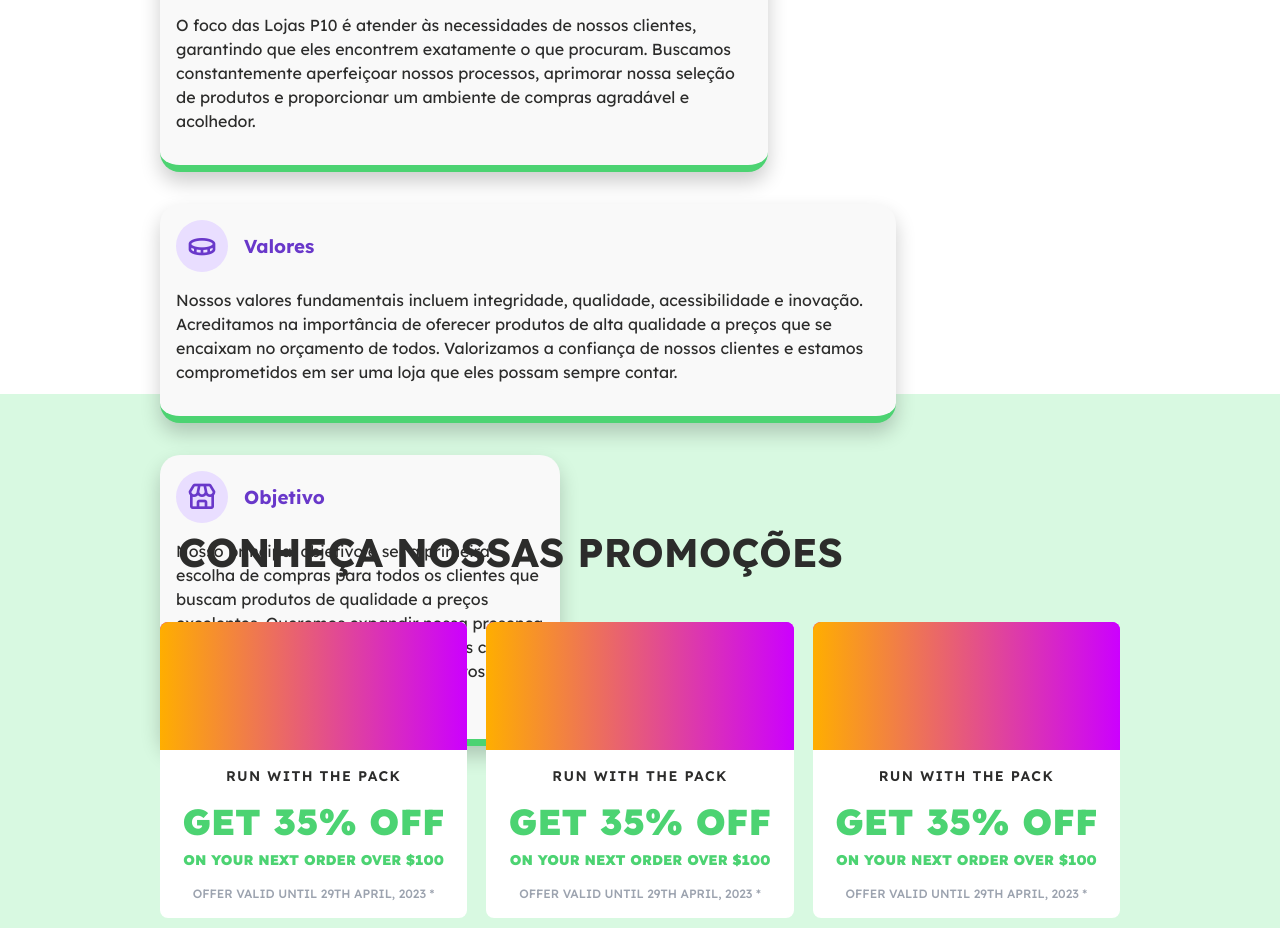
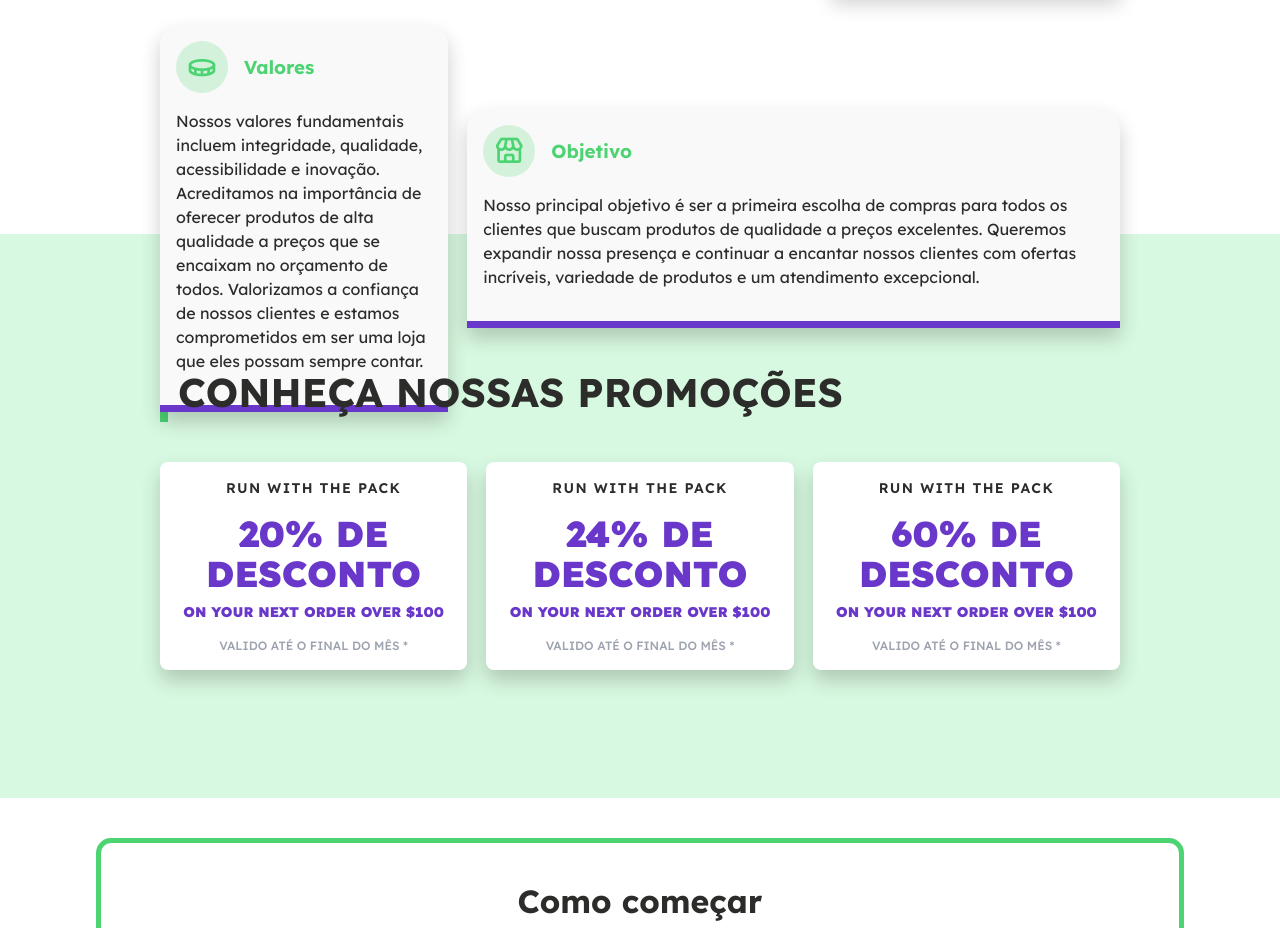
Before and after one commit to Lojas-P10/P10Portal, a plain HTML site: page index.html in a window 1280 px wide. Shown: the part 1526-2454 px from the top of the page. Drawn offline with nearby package versions, Linux system fonts and the light colour scheme.

Commit message:
Alterações

```diff
--- a/assets/css/style.css
+++ b/assets/css/style.css
@@ -9,16 +9,20 @@
   transition: 0.25s ease;
   line-height: 1.5em;
 }
+
 html {
   scroll-behavior: smooth;
 }
+
 body {
   height: 100vh;
   overflow-x: hidden;
 }
+
 main {
   overflow: hidden;
 }
+
 ::selection {
   background-color: #4cd372;
   color: #fff;
@@ -28,6 +32,7 @@ main {
   background-color: #4cd372;
   color: #fff;
 }
+
 .cell-phone {
   position: absolute;
   right: 4%;
@@ -35,6 +40,7 @@ main {
   top: 25%;
   width: 29em;
 }
+
 .square {
   width: 58em;
   height: 31vh;
@@ -76,8 +82,9 @@ section {
   display: flex;
   flex-direction: column;
   gap: 4em;
-  height: 140vh
+  height: 120vh
 }
+
 .h2-section {
   font-size: 2.5em;
   margin-bottom: 1em;
@@ -88,8 +95,8 @@ section {
 .sobre-nos .card {
   box-shadow: 0 10px 20px rgba(0, 0, 0, 0.2);
   height: max-content;
-  border-radius: 20px;
-  border-bottom: 7px solid #4cd372;
+  border-radius: 20px 20px 0 0;
+  border-bottom: 7px solid #6938ca;
   background-color: #f9f9f9;
   padding: 1em;
   display: flex;
@@ -97,42 +104,52 @@ section {
   opacity: 1;
   flex-direction: column;
 }
+
 .sobre-nos .card:hover {
   transform: translateY(-5px);
 }
-.sobre-nos .card:nth-child(1){
-  width: 32em;
+
+.sobre-nos .card:nth-child(1) {
+  width: 68%;
 }
-.sobre-nos .card:nth-child(2){
-  width: 38em;
+
+.sobre-nos .card:nth-child(2) {
+  width: 30%;
 }
-.sobre-nos .card:nth-child(3){
-  width: 46em;
+
+.sobre-nos .card:nth-child(3) {
+  width: 30%;
 }
-.sobre-nos .card:nth-child(4){
-  width: 25em;
+
+.sobre-nos .card:nth-child(4) {
+  width: 68%;
 }
+
 .sobre-nos .card .header {
   display: flex;
   align-items: center;
   gap: 1em;
   margin-bottom: 1em;
 }
+
 .sobre-nos .card p {
   margin-bottom: 1em;
   text-align: start;
 }
+
 .sobre-nos .card h3,
 .sobre-nos .card i {
-  color: #6938ca;
+  color: #4cd372;
 }
+
 .sobre-nos .card i {
   font-size: 2em;
-  background-color: #e9deff;
+  background-color: #4cd37236;
   padding: 10px;
   width: fit-content;
   border-radius: 50%
 }
+
 .diagonal-hero-bg {
   width: 100%;
   height: 100%;
@@ -143,6 +160,7 @@ section {
   clip-path: polygon(0 0, 100% 0, 100% 100%, 0 80%);
   align-items: center;
 }
+
 .missao {
   display: flex;
   flex-direction: column;
@@ -178,27 +196,24 @@ nav .bx {
 .diagonal-hero-bg h3 {
   font-size: 2em;
 }
+
 .promocoes {
   background-color: #d8f9e1;
 }
+
 .promocoes .card {
+  box-shadow: 0 10px 20px rgba(0, 0, 0, 0.2);
   overflow: hidden;
   border-radius: 0.5rem;
   width: 32%;
   background-color: #fff;
 }
 
-.image {
-  height: 8rem;
-  width: 100%;
-  object-fit: cover;
-  background-color: rgb(204, 0, 255);
-  background-image: linear-gradient(to right, rgb(255, 174, 0), rgb(204, 0, 255));
-}
 .promocoes-content {
   display: flex;
   justify-content: space-between;
 }
+
 .promocoes-content .card .content {
   padding: 1rem;
   text-align: center;
@@ -256,6 +271,7 @@ nav .bx {
   text-transform: uppercase;
   color: rgba(156, 163, 175, 1);
 }
+
 .fundo {
   width: 100%;
   background-color: #000000a1;
@@ -352,7 +368,7 @@ h1 {
 
 span {
   font-weight: bolder;
-  color: #4cd372;
+  color: #6938ca;
 }
 
 nav .menu-btn i {
@@ -365,9 +381,11 @@ nav .menu-btn i {
 input[type="checkbox"] {
   display: none;
 }
+
 nav .menu-btn {
   position: absolute;
 }
+
 /* .content {
   position: absolute;
   top: 50%;
@@ -672,7 +690,7 @@ footer .links {
     padding: 0;
   }
 
-  #click:checked ~ .menu-btn i:before {
+  #click:checked~.menu-btn i:before {
     content: "\f00d";
   }
 
@@ -689,7 +707,7 @@ footer .links {
     transition: all 0.3s ease;
   }
 
-  #click:checked ~ ul {
+  #click:checked~ul {
     left: 0;
   }
 
@@ -706,7 +724,7 @@ footer .links {
     transition: 0.6s cubic-bezier(0.68, -0.55, 0.265, 1.55);
   }
 
-  #click:checked ~ ul li a {
+  #click:checked~ul li a {
     margin-left: 0px;
   }
 
--- a/index.html
+++ b/index.html
@@ -91,12 +91,28 @@
                 </div>
             </section>
             <section class="promocoes">
-                <h2 class="h2-section">
-                    CONHEÇA NOSSAS PROMOÇÕES
-        </h2>
+                <h2 class="h2-section">CONHEÇA NOSSAS PROMOÇÕES</h2>
                     <div class="promocoes-content">
                         <div class="card">
-                            <div class="image"></div>
+                            <div class="content">
+                              <p class="text-1">
+                                Run with the pack
+                              </p>
+                              <div class="text-2">
+                                <span>
+                                  20% de desconto
+                                </span>
+                                <span>On your next order over $100</span>
+                              </div>
+
+
+
+                              <p class="date">
+                                Valido até o final do mês *
+                              </p>
+                            </div>
+                          </div>
+                          <div class="card">
                             <div class="content">
                               <p class="text-1">
                                 Run with the pack
@@ -104,7 +120,7 @@
 
                               <div class="text-2">
                                 <span>
-                                  Get 35% off
+                                    24% de desconto
                                 </span>
                                 <span>On your next order over $100</span>
                               </div>
@@ -112,12 +128,12 @@
 
 
                               <p class="date">
-                                Offer valid until 29th April, 2023 *
+                                Valido até o final do mês *
                               </p>
                             </div>
                           </div>
+
                           <div class="card">
-                            <div class="image"></div>
                             <div class="content">
                               <p class="text-1">
                                 Run with the pack
@@ -125,7 +141,7 @@
 
                               <div class="text-2">
                                 <span>
-                                  Get 35% off
+                                    60% de desconto
                                 </span>
                                 <span>On your next order over $100</span>
                               </div>
@@ -133,29 +149,7 @@
 
 
                               <p class="date">
-                                Offer valid until 29th April, 2023 *
-                              </p>
-                            </div>
-                          </div>
-
-                          <div class="card">
-                            <div class="image"></div>
-                            <div class="content">
-                              <p class="text-1">
-                                Run with the pack
-                              </p>
-
-                              <div class="text-2">
-                                <span>
-                                  Get 35% off
-                                </span>
-                                <span>On your next order over $100</span>
-                              </div>
-
-
-
-                              <p class="date">
-                                Offer valid until 29th April, 2023 *
+                                Valido até o final do mês *
                               </p>
                             </div>
                           </div>
```
